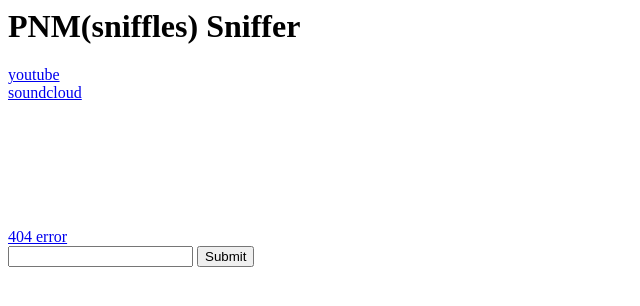
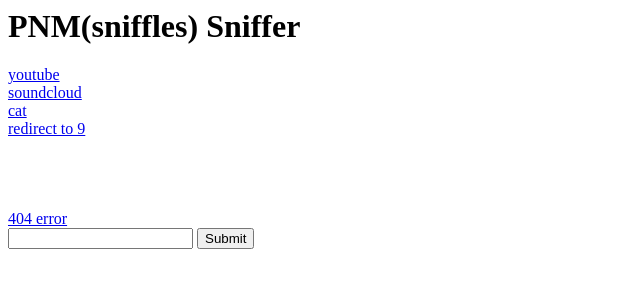
Before and after one commit to shlomo-maghen/SimpleFlaskServer, a Flask app: page / in a window 1280 px wide. Shown: the top 306 px of the page, without its empty margins (0-640 px from the left). Run offline with Flask 2, Linux system fonts and the light colour scheme.

Commit message:
added some more content

```diff
--- a/SimpleFlaskServer.py
+++ b/SimpleFlaskServer.py
@@ -1,6 +1,7 @@
 from flask import Flask
 from flask import render_template
 from flask import request
+from flask import redirect
 # from scapy.all import *
 
 app = Flask(__name__)
@@ -15,6 +16,9 @@ def main_app():
 def post_request():
 	return request.form["test1"]
 
+@app.route("/reroute")
+def reroute():
+	return redirect("/static/9.html", code=302)
 
 if __name__ == "__main__":
 	app.run()
--- a/templates/index.html
+++ b/templates/index.html
@@ -4,9 +4,9 @@
 <br>
 <a href="/static/2.html">soundcloud</a>
 <br>
-<a href="/static/3.html"></a>
+<a href="/static/cat.jpg">cat</a>
 <br>
-<a href="/static/4.html"></a>
+<a href="/reroute">redirect to 9</a>
 <br>
 <a href="/static/5.html"></a>
 <br>
@@ -16,8 +16,6 @@
 <br>
 <a href="/static/8.html"></a>
 <br>
-<a href="/static/9.html"></a>
-<br>
 <a href="/static/10.html">404 error</a>
 
 
```
